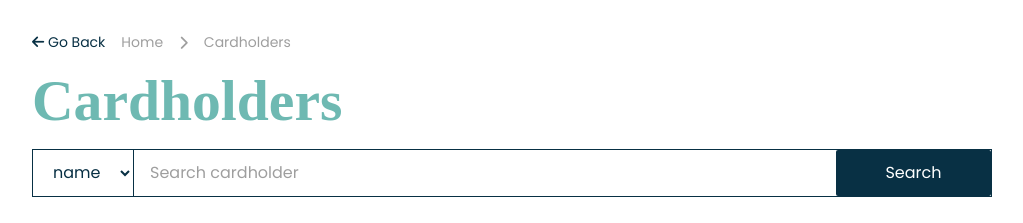
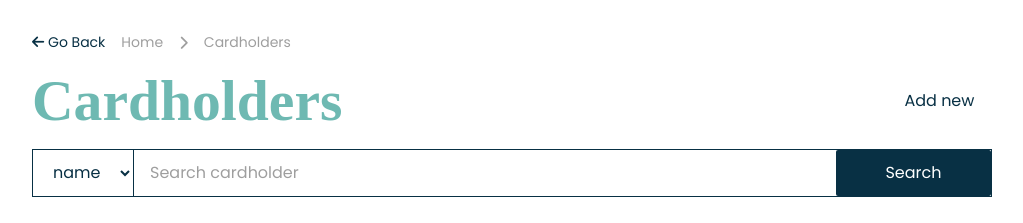
Before and after one commit to RyanDanielLee/Earls-Discount-System, a Django app: page /site_admin/cardholders/ in a window 1280 px wide. Shown: the part 62-285 px from the top of the page, without its empty margins (128-1151 px from the left). Run offline with Django 5.2, Linux system fonts and the light colour scheme; data that the repository does not hold is empty; some web fonts are replaced.

Commit message:
1. update Typo "card Type", "deactivate" 2. add button "Add new" 3. update status of cardholder 4.  edit context in email

```diff
--- a/Earls_Discount_System/static/css/cardholder-style.css
+++ b/Earls_Discount_System/static/css/cardholder-style.css
@@ -188,6 +188,43 @@ input:focus {
   color: var(--primary-color);
 }
 
+.cardholder-title-container {
+  display: flex;
+  justify-content: space-between;
+  align-items: center;
+}
+
+.btn-add-new {
+  display: flex;
+  position: relative;
+  cursor: pointer;
+  justify-content: center;
+  color: var(--font-color);
+  gap: 0.5rem;
+  font-size: 1rem;
+  padding: 0.2rem 0.1rem;
+  transition: all 0.1s ease-out;
+  border: none;
+  outline: none;
+  margin-right: 1rem;
+}
+
+.btn-add-new::after {
+  /* Fixed class name here */
+  content: '';
+  position: absolute;
+  left: 0;
+  bottom: 0;
+  width: 0;
+  height: 1px; /* Adjust line thickness */
+  background: var(--font-color); /* Adjust line color */
+  transition: width 0.3s ease; /* Adjust animation speed */
+}
+
+.btn-add-new:hover::after {
+  width: 100%;
+}
+
 /* pagination */
 
 .pagination {
--- a/Earls_Discount_System/templates/admin/home.html
+++ b/Earls_Discount_System/templates/admin/home.html
@@ -98,7 +98,7 @@
                     <th>Name</th>
                     <th>Email</th>
                     <th>Status</th>
-                    <th>CardType</th>
+                    <th>Card Type</th>
                     <th>Issue Date</th>
                 </tr>
             </thead>
@@ -108,7 +108,7 @@
                     <td data-title="Card No">{{ cardholder.id }}</td>
                     <td data-title="Name">{{ cardholder.name }}</td>
                     <td data-title="Email">{{ cardholder.email }}</td>
-                    <td data-title="Status">{{ cardholder.status }}</td>
+                    <td data-title="Status">{% if cardholder.is_active == 1 %}Active{% else %}Inactive{% endif %}</td>
                     <td data-title="CardType">{{ cardholder.card_type.name }}</td>
                     <td data-title="Issue Date">{{ cardholder.issued_date }}</td>
                 </tr>
--- a/Earls_Discount_System/templates/cardholder/cardholder-details.html
+++ b/Earls_Discount_System/templates/cardholder/cardholder-details.html
@@ -31,7 +31,7 @@
         <div class="detail-item">
             <span>{{ cardholder.email }}</span>
             <span>{{ cardholder.company.name }}</span>
-            <span>{{ cardholder.status }}</span>
+            <span>{% if cardholder.is_active == 1 %}Active{% else %}Inactive{% endif %}</span>
         </div>
         <div class="detail-item">
             <span>Card Type</span>
--- a/Earls_Discount_System/templates/cardholder/cardholder.html
+++ b/Earls_Discount_System/templates/cardholder/cardholder.html
@@ -10,7 +10,11 @@
             <a href="#">Cardholders</a>
         </div>
     </div>
-    <h1 class="headline">Cardholders</h1>
+    <div class="cardholder-title-container">
+        <h1 class="headline">Cardholders</h1><a href="{% url 'issue_card' %}"><button class="btn-add-new">Add
+                new</button></a>
+    </div>
+
     <form class="form">
         <select id="category" name="category" class="form-dropdown">
             <option value="name">name</option>
--- a/Earls_Discount_System/templates/eccard/revoke-card.html
+++ b/Earls_Discount_System/templates/eccard/revoke-card.html
@@ -54,7 +54,7 @@
         </div>
         <div class="flex-row justify-end revoke">
             <div class="info-revoke"><i class="fa-solid fa-check"></i>
-                <p><span>Revoking a card will</span> deactive the cardholder <span>and</span><br>
+                <p><span>Revoking a card will</span> deactivate the cardholder <span>and</span><br>
                     remove the card <span>from their wallet</span></p>
             </div>
             <button type="button" onclick="openConfirmationModal()" class="form-button">Revoke Card</button>
--- a/Earls_Discount_System/templates/eccard/wallet_selection_email.html
+++ b/Earls_Discount_System/templates/eccard/wallet_selection_email.html
@@ -37,9 +37,9 @@
         <a href="#">Add to Apple Wallet</a>
     </p>
 
-    <p class="note">*Note: These links are valid for 1 hour. Once you select a wallet, the other option will expire.</p>
+    <p class="note">*Note: These links are valid for 1 hour.</p>
 
-    <p>If you have any questions or need help, feel free to reply to this email.</p>
+    <p>Feel free to reach out to support@earls.ca</p>
 
     <p>Best regards,<br>The Earls EC Card Team</p>
 
```
